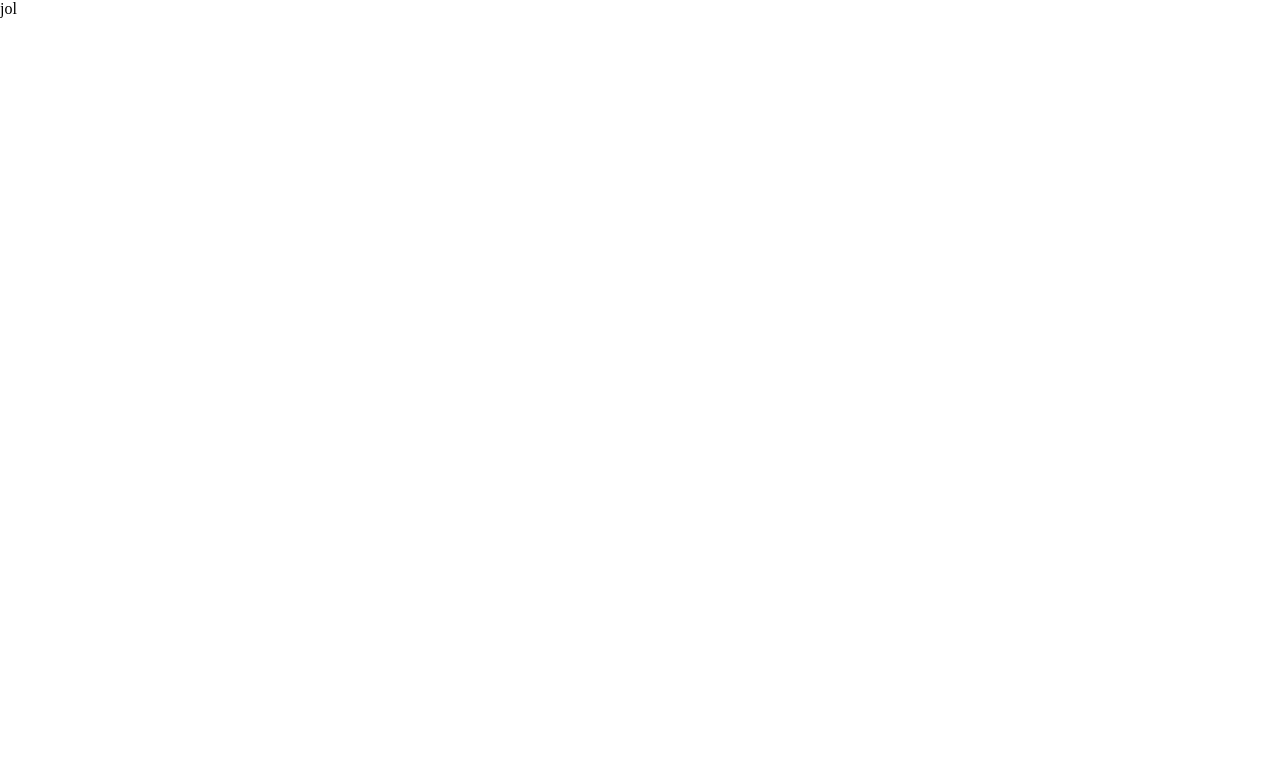
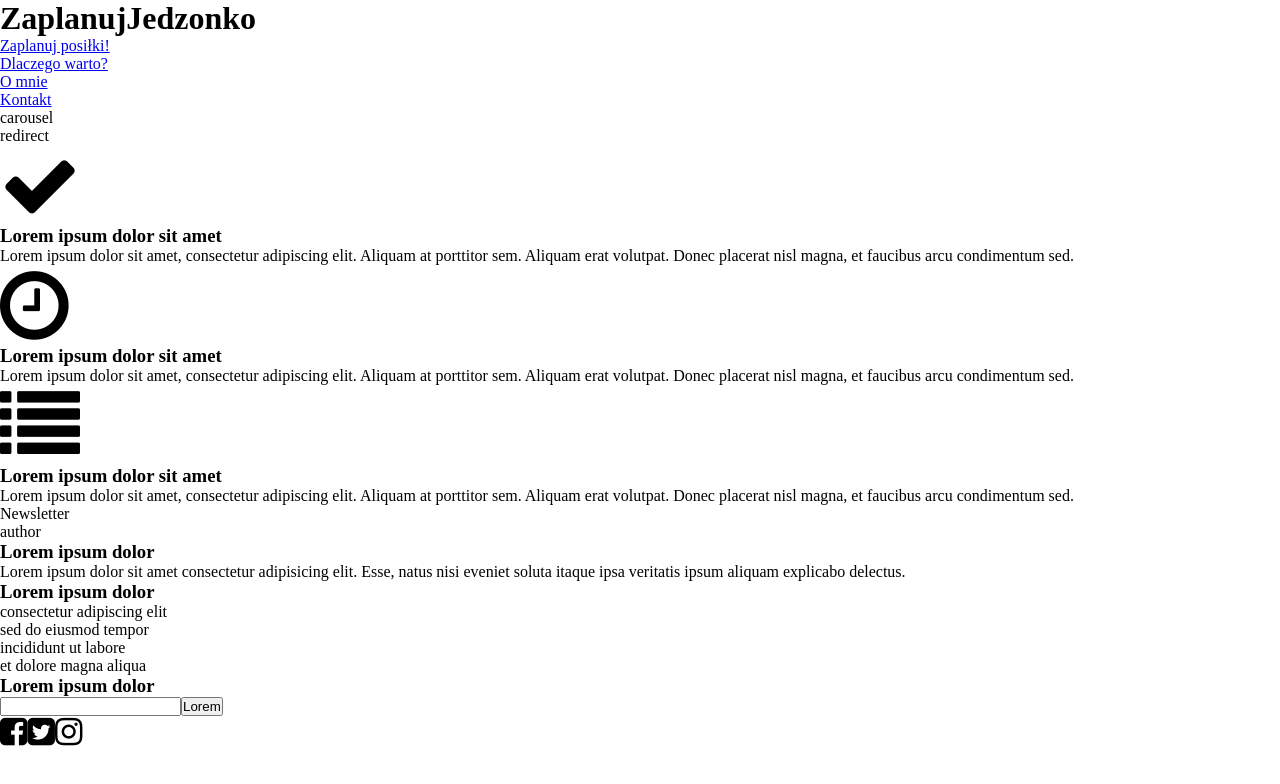
Before and after one commit to Pietrzi/meal-app, a React (Create React App) app: page / in a window 1280 px wide. Shown: the top 784 px of the page. Built offline with nearby package versions, Linux system fonts and the light colour scheme.

Commit message:
started components of landing page

```diff
--- a/package.json
+++ b/package.json
@@ -6,8 +6,11 @@
     "@testing-library/jest-dom": "^4.2.4",
     "@testing-library/react": "^9.3.2",
     "@testing-library/user-event": "^7.1.2",
+    "font-awesome": "^4.7.0",
     "react": "^16.12.0",
     "react-dom": "^16.12.0",
+    "react-router-dom": "^5.1.2",
+    "react-router-hash-link": "^1.2.2",
     "react-scripts": "3.3.0"
   },
   "scripts": {
--- a/src/App.js
+++ b/src/App.js
@@ -1,11 +1,16 @@
 import React from 'react';
+import { HashRouter as Router, Switch, Route } from "react-router-dom";
 import FrontView from './Components/FrontViev';
+import LandingPage from './Components/LandingPage/LandingPage';
 
 function App() {
   return (
-    <div className="App">
-      <FrontView />
-    </div>
+    <Router>
+      <Switch>
+        <Route exact path='/' component={LandingPage} />
+        <Router path='/app' component={FrontView} />
+      </Switch>
+    </Router>
   );
 }
 
--- /dev/null
+++ b/src/Components/LandingPage/About.js
@@ -0,0 +1,50 @@
+import React from 'react';
+import Wrapper from '../Wrapper';
+import "font-awesome/css/font-awesome.min.css";
+
+export default function About() {
+    return (
+        <div className="aboutapp" id="aboutApp">
+            <Wrapper>
+                <div className="aboutapp__desc">
+                    <div className='aboutapp__item'>
+                        <div className='aboutapp__icon'>
+                            <i className='fa fa-check fa-5x'></i>
+                        </div>
+
+                        <h3>Lorem ipsum dolor sit amet</h3>
+                        <p>
+                            Lorem ipsum dolor sit amet, consectetur adipiscing elit. Aliquam at
+                            porttitor sem. Aliquam erat volutpat. Donec placerat nisl magna, et
+                            faucibus arcu condimentum sed.
+                        </p>
+                    </div>
+                </div>
+                <div className='aboutapp__item'>
+      <div className='aboutapp__icon'>
+        <i className='fa fa-clock-o fa-5x' aria-hidden='true'></i>
+      </div>
+
+      <h3>Lorem ipsum dolor sit amet</h3>
+      <p>
+        Lorem ipsum dolor sit amet, consectetur adipiscing elit. Aliquam at
+        porttitor sem. Aliquam erat volutpat. Donec placerat nisl magna, et
+        faucibus arcu condimentum sed.
+      </p>
+    </div>
+    <div className='aboutapp__item'>
+      <div className='aboutapp__icon'>
+        <i className='fa fa-list fa-5x'></i>
+      </div>
+
+      <h3>Lorem ipsum dolor sit amet</h3>
+      <p>
+        Lorem ipsum dolor sit amet, consectetur adipiscing elit. Aliquam at
+        porttitor sem. Aliquam erat volutpat. Donec placerat nisl magna, et
+        faucibus arcu condimentum sed.
+      </p>
+    </div>
+            </Wrapper>
+        </div>
+    )
+}
--- /dev/null
+++ b/src/Components/LandingPage/Author.js
@@ -0,0 +1,9 @@
+import React from 'react'
+
+export default function Author() {
+    return (
+        <div>
+            author
+        </div>
+    )
+}
--- /dev/null
+++ b/src/Components/LandingPage/Carousel.js
@@ -0,0 +1,11 @@
+import React, { Component } from 'react'
+
+export default class Carousel extends Component {
+    render() {
+        return (
+            <div>
+                carousel
+            </div>
+        )
+    }
+}
--- /dev/null
+++ b/src/Components/LandingPage/Footer.js
@@ -0,0 +1,51 @@
+import React from 'react';
+import Wrapper from '../Wrapper';
+import "font-awesome/css/font-awesome.min.css";
+
+export default function Footer() {
+    return (
+        <div>
+            <footer>
+                <Wrapper>
+                    <div className="company" id="contact">
+                        <div className='company__about'>
+                            <h3 className='company__title'>Lorem ipsum dolor</h3>
+                            <div className='company__desc'>
+                                <p>
+                                    Lorem ipsum dolor sit amet consectetur adipisicing elit. Esse, natus
+                                    nisi eveniet soluta itaque ipsa veritatis ipsum aliquam explicabo
+                                    delectus.
+                                </p>
+                            </div>
+                        </div>
+                    </div>
+                    <div className='company__about'>
+                        <h3 className='company__title'>Lorem ipsum dolor</h3>
+                        <div className='company__desc'>
+                            <ul>
+                                <li>consectetur adipiscing elit</li>
+                                <li>sed do eiusmod tempor</li>
+                                <li>incididunt ut labore</li>
+                                <li>et dolore magna aliqua</li>
+                            </ul>
+                        </div>
+                    </div>
+                    <div className='company__about'>
+                        <h3 className='company__title'>Lorem ipsum dolor</h3>
+                        <div className='company__desc'>
+                            <form>
+                                <input type='text' />
+                                <button type='submit'>Lorem</button>
+                            </form>
+                            <div className='company__social-icons'>
+                                <i className='fa fa-facebook-square fa-2x'></i>
+                                <i className='fa fa-twitter-square fa-2x'></i>
+                                <i className='fa fa-instagram fa-2x'></i>
+                            </div>
+                        </div>
+                    </div>
+                </Wrapper>
+            </footer>
+        </div>
+    )
+}
--- /dev/null
+++ b/src/Components/LandingPage/Header.js
@@ -0,0 +1,33 @@
+import React from 'react';
+import { HashLink as Link } from "react-router-hash-link";
+
+const Header = () => {
+    return (
+        <header>
+            <div className="header">
+                <h1 className='header__logo'>
+                    <span id='first'>Zaplanuj</span>
+                    <span id='second'>Jedzonko</span>
+                </h1>
+                <nav className='header__nav'>
+                    <ul>
+                        <li>
+                            <Link to='/#goToApp'>Zaplanuj posiłki!</Link>
+                        </li>
+                        <li>
+                            <Link to='/#aboutApp'>Dlaczego warto?</Link>
+                        </li>
+                        <li>
+                            <Link to='/#aboutMe'>O mnie</Link>
+                        </li>
+                        <li>
+                            <Link to='/#contact'>Kontakt</Link>
+                        </li>
+                    </ul>
+                </nav>
+            </div>
+        </header>
+    )
+}
+
+export default Header;
--- /dev/null
+++ b/src/Components/LandingPage/LandingPage.js
@@ -0,0 +1,24 @@
+import React from "react";
+import Carousel from "./Carousel";
+import Heading from "./Header";
+import Form from "./Newsletter";
+import Redirect from "./Redirect";
+import AboutApp from "./About";
+import Author from "./Author";
+import Footer from "./Footer";
+
+const LandingPage = () => {
+  return (
+    <div>
+      <Heading />
+      <Carousel />
+      <Redirect />
+      <AboutApp />
+      <Form />
+      <Author />
+      <Footer />
+    </div>
+  );
+};
+
+export default LandingPage;
--- /dev/null
+++ b/src/Components/LandingPage/Newsletter.js
@@ -0,0 +1,9 @@
+import React from 'react'
+
+export default function Newsletter() {
+    return (
+        <div>
+            Newsletter
+        </div>
+    )
+}
--- /dev/null
+++ b/src/Components/LandingPage/Redirect.js
@@ -0,0 +1,9 @@
+import React from 'react'
+
+export default function Redirect() {
+    return (
+        <div>
+            redirect
+        </div>
+    )
+}
--- /dev/null
+++ b/src/Components/Wrapper.js
@@ -0,0 +1,5 @@
+import React from 'react';
+
+const Wrapper = ({children}) => <div className="wrapper">{children}</div>
+
+export default Wrapper;
```
Also changed, not shown: 1 other file (tests, documents, lock files or other folders).
